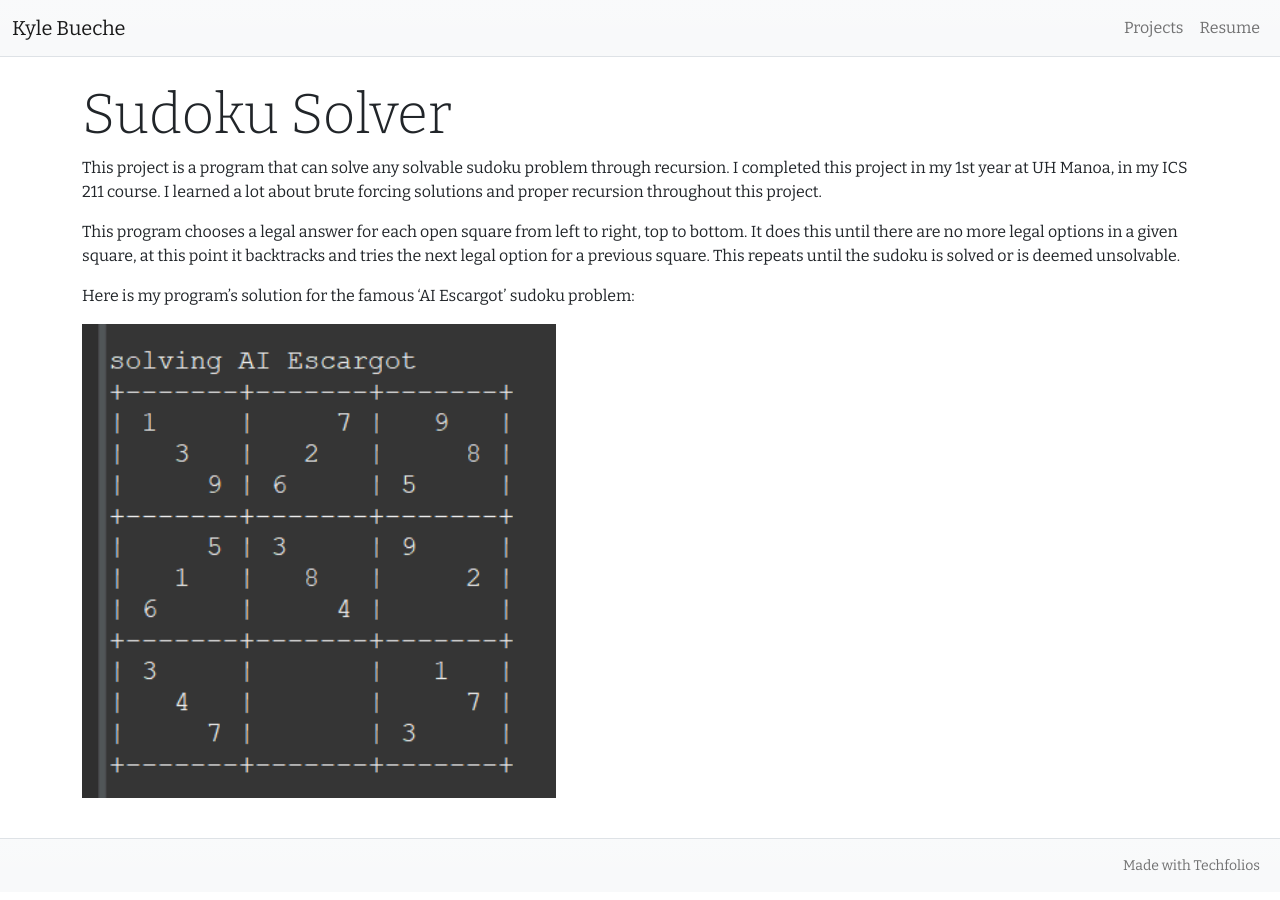
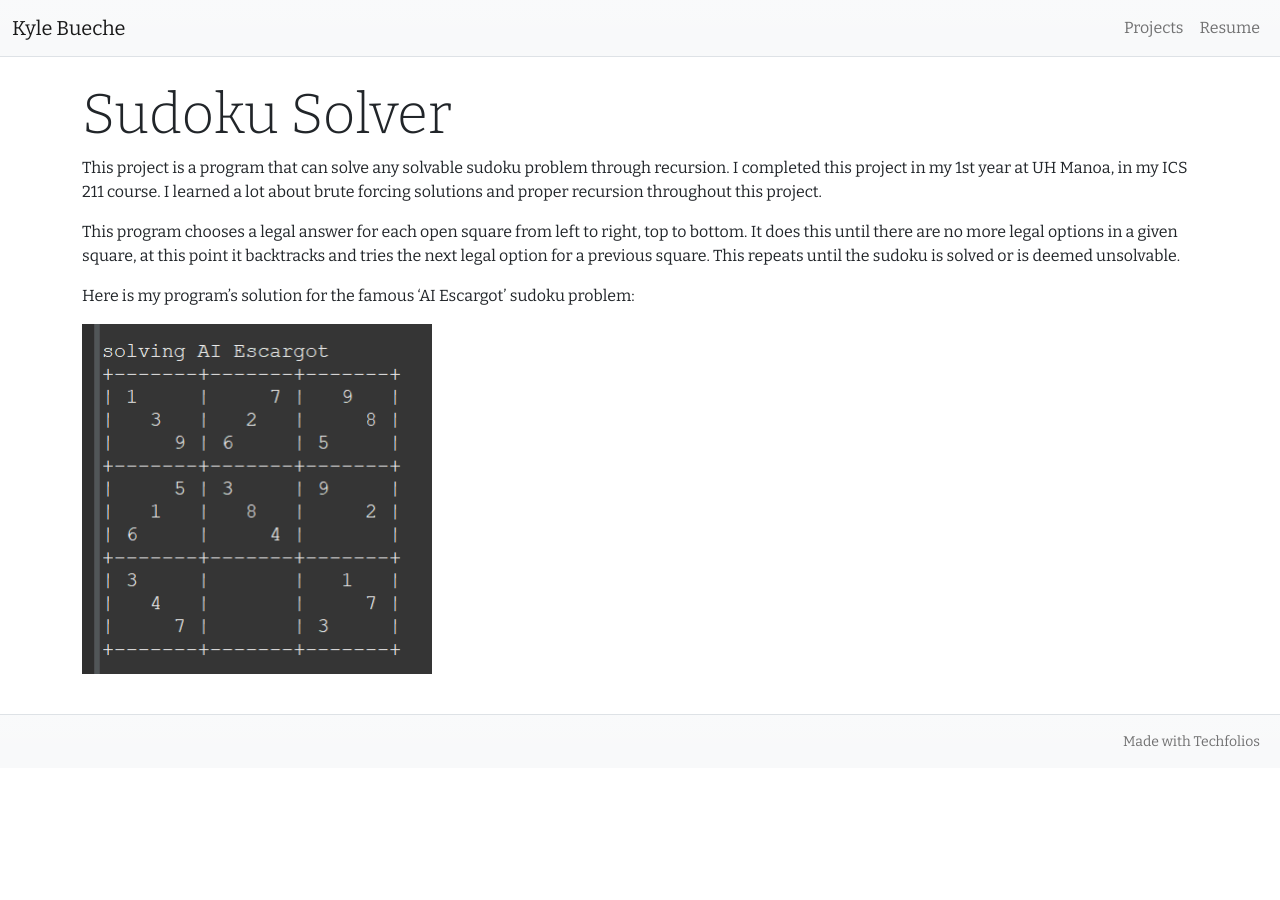
Before and after one commit to kylebueche/kylebueche.github.io, a Jekyll site: the page built from projects/sudoku-solver.md, in a window 1280 px wide. Built offline with Jekyll 4.4.1, drawn with Linux system fonts in a browser that asks for light colours.

Commit message:
Update sudoku-solver.md

```diff
--- a/projects/sudoku-solver.md
+++ b/projects/sudoku-solver.md
@@ -17,4 +17,4 @@ This program chooses a legal answer for each open square from left to right, top
 
 Here is my program's solution for the famous 'AI Escargot' sudoku problem:
 
-<img width="474" alt="image" src="../img/sudoku-solver/demo-1.png">
+<img width="350" alt="image" src="../img/sudoku-solver/demo-1.png">
```
